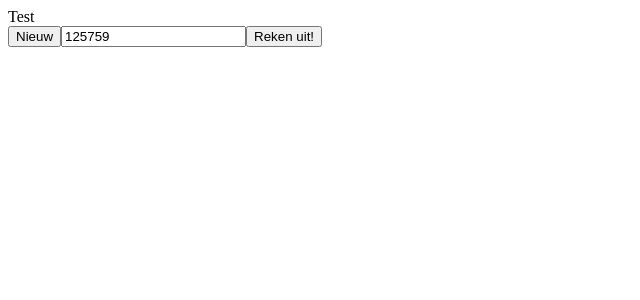
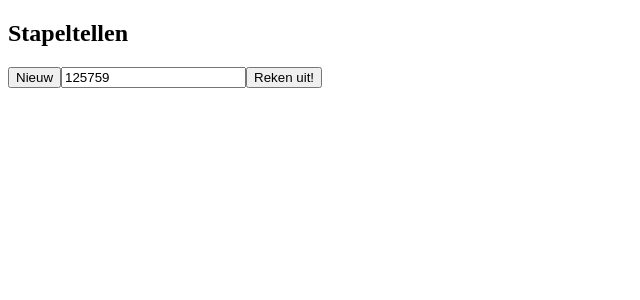
Before and after one commit to timvanelst/StapelTellen, an Angular app in the folder StappenTellen.App/StappenTellen/: page / in a window 1280 px wide. Shown: the top 300 px of the page, without its empty margins (0-640 px from the left). Built offline with nearby package versions, Linux system fonts and the light colour scheme.

Commit message:
Added header

```diff
--- a/StappenTellen.App/StappenTellen/src/app/app.component.html
+++ b/StappenTellen.App/StappenTellen/src/app/app.component.html
@@ -1,4 +1,4 @@
-<div>Test</div>
+<h2>Stapeltellen</h2>
 <!-- <div [formGroup]="form" >
   <input type="text" formControlName="input" />
   <div>
```
